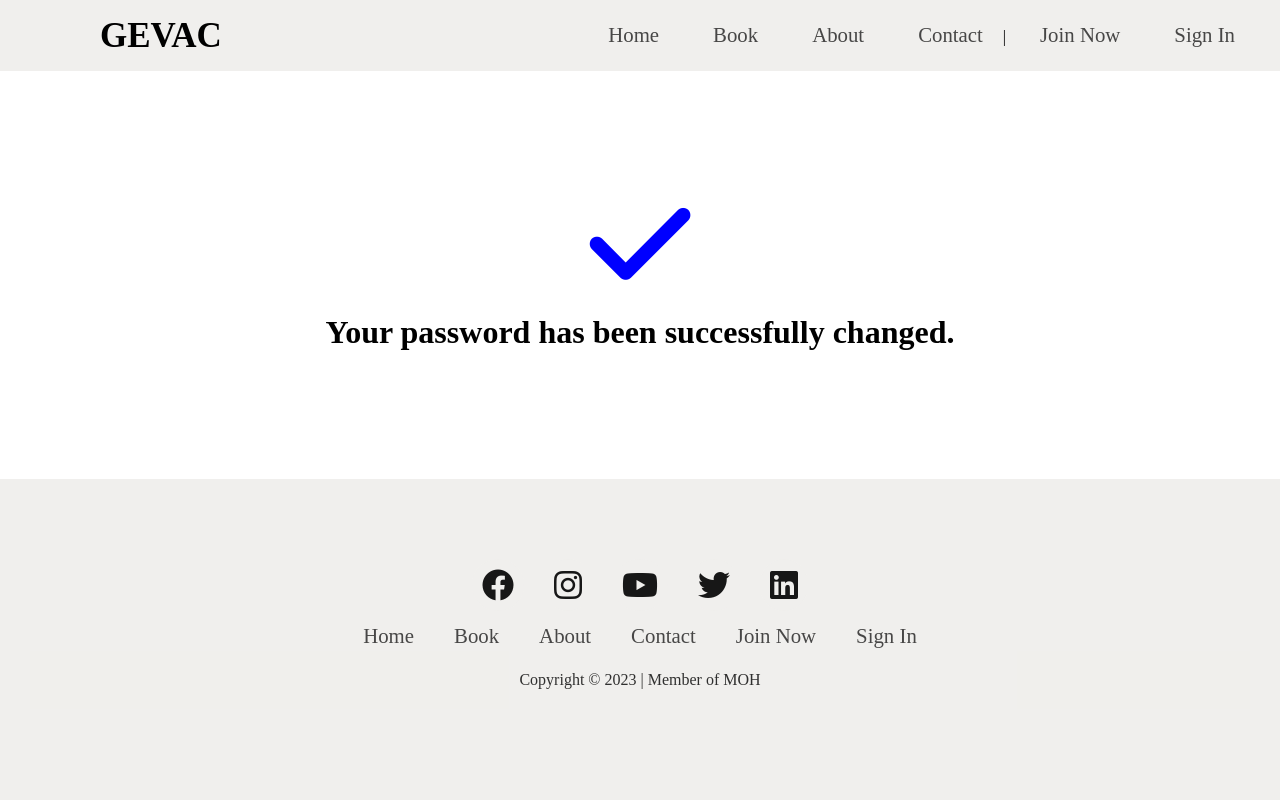
After one commit to bushyhak/System, a Django app: page /password-change/done/ in a window 1280 px wide. The commit adds this page. Run offline with Django 4.2, Linux system fonts and the light colour scheme; a user stored in the database is signed in; some web fonts are replaced.

Commit message:
password modification

```diff
--- a/system/static/system/css/main.css
+++ b/system/static/system/css/main.css
@@ -19,11 +19,14 @@
     display: flex;
     justify-content: space-between;
     align-items: center;
-    background-color: #F0EFED;
+     background-color: #F0EFED;
     color: black;
     height: 71px;
     width: 100%;
     font-family:TT Wellingtons Trial Regular;
+
+
+
 
 }
 .brand-title{
@@ -106,6 +109,7 @@ html,body{
     height: 100%;}
 
 body{
+    background-color: #fff;
     display: flex;
     flex-direction: column;
 }
--- /dev/null
+++ b/system/static/system/css/password_change_done.css
@@ -0,0 +1,34 @@
+@font-face {
+    font-family: TT Wellingtons Trial Regular;
+    src: url(/system/templates/system/Fonts/TT\ Wellingtons\ Trial\ Regular.otf);
+  }
+
+  @font-face {
+  font-family: TT Wellingtons Trial Bold;
+  src: url(/system/templates/system/Fonts/TT\ Wellingtons\ Trial\ Bold.otf);
+  }
+  @font-face {
+    font-family: TT Wellingtons Trial DemiBold;
+    src: url(/system/templates/system/Fonts/TT\ Wellingtons\ Trial\ DemiBold.otf);
+    }
+.whole{
+    background-color: #fff;
+}
+.modify_pass{
+    display: flex;
+    justify-content: center;
+    padding-top: 1%;
+    padding-bottom: 10%;
+    font-family:TT Wellingtons Trial DemiBold;
+
+}
+.icons{
+    display: flex;
+    font-size: 115px;
+    justify-content: center;
+    margin-top: 9%;
+    size-adjust: 30px;
+    color: blue;
+    cursor: pointer;
+
+}
--- /dev/null
+++ b/system/static/system/css/password_change_form.css
@@ -0,0 +1,126 @@
+@font-face {
+    font-family: TT Wellingtons Trial Regular;
+    src: url(/system/templates/system/Fonts/TT\ Wellingtons\ Trial\ Regular.otf);
+  }
+
+  @font-face {
+  font-family: TT Wellingtons Trial Bold;
+  src: url(/system/templates/system/Fonts/TT\ Wellingtons\ Trial\ Bold.otf);
+  }
+  @font-face {
+    font-family: TT Wellingtons Trial DemiBold;
+    src: url(/system/templates/system/Fonts/TT\ Wellingtons\ Trial\ DemiBold.otf);
+    } */
+
+
+*{
+    margin: 0;
+    padding: 0;
+    outline: none;
+    border: none;
+    text-decoration: none;
+    box-sizing: border-box;
+    /* font-family:TT Wellingtons Trial Regular; */
+  }
+body{
+    /* background-color: #fff; */
+    /* background-color: rgb(41, 51, 82); */
+    background-color: #F0EFED;
+    font-family:TT Wellingtons Trial Regular;
+}
+.change_pass{
+    color: black;
+    display: flex;
+    margin: auto;
+    justify-content: center;
+    text-transform: uppercase;
+    font-family:TT Wellingtons Trial Bold ;
+}
+
+form {
+    width: 540px;
+    height: 350px;
+    background-color: #ffffff;
+    margin: auto;
+    padding: 20px;
+    border-radius: 10px;
+    box-shadow: 0 0 10px rgba(0, 0, 0, 0.1);
+  }
+
+form input {
+    width: 100%;
+    padding: 7px;
+    border: none;
+    border: 1px solid gray;
+    border-radius: 6px;
+    outline: none;
+  }
+.change{
+    width:16%;
+    height: 35px;
+    margin-left:41%;
+    margin-top: 30px;
+    border: none;
+    background-color: blue;
+    /* background-color: #49c1a2; */
+    color: white;
+    font-size: 18px;
+    border-radius: 6px;
+}
+
+
+
+
+
+
+
+
+
+
+
+
+
+
+
+
+
+
+
+
+/* .change{
+    .styled{
+        width: 320px;
+        height: 35px;
+        margin-top: 20px;
+        border: none;
+        background-color: #49c1a2;
+        color: white;
+        font-size: 18px;
+        border-radius: 6px;
+      } */
+}
+
+/* body {
+    display: flex;
+    align-items: center;
+    justify-content: center;
+    height: 100vh;
+    background-color: #f2f2f2;
+  }
+
+  form {
+    width: 400px;
+    background-color: #ffffff;
+    padding: 20px;
+    border-radius: 5px;
+    box-shadow: 0 0 10px rgba(0, 0, 0, 0.1);
+  }
+
+  h1 {
+    background-color: #ffffff;
+    color: #fff;
+    font-weight: bold;
+    padding: 10px;
+    margin-top: 0;
+    text-align: center;
+  } */
--- a/system/static/system/css/register.css
+++ b/system/static/system/css/register.css
@@ -80,7 +80,7 @@ h4 {
     text-align: center;
     color: white;
     font-size: 20px;
-    margin-top: 0px;
+    margin-top: 10px;
   }
   .para-2 a {
     color: #49c1a2;
--- a/system/templates/main.html
+++ b/system/templates/main.html
@@ -8,6 +8,9 @@
     <title>Home</title>
     <link rel="stylesheet" href="{%static 'system/css/main.css' %}">
     <link rel="stylesheet" href="{%static 'system/css/home.css' %}">
+    <link rel="stylesheet" href="{%static 'system/css/password_change_form.css' %}">
+    <link rel="stylesheet" href="{%static 'system/css/password_change_done.css' %}">
+
 
     <link rel="preconnect" href="https://fonts.googleapis.com">
     <link rel="preconnect" href="https://fonts.gstatic.com" crossorigin>
@@ -29,7 +32,7 @@
         </a>
         <div class="navbar-links">
             <ul>
-                <li><a href="#">Home</a></li>
+                <li><a href="/">Home</a></li>
                 <li><a href="#">Book</a></li>
                 <li><a href="#">About</a></li>
                 <li><a href="#">Contact</a>|</li>
--- a/system/templates/registration/login.html
+++ b/system/templates/registration/login.html
@@ -11,14 +11,14 @@
   </head>
   <body>
     <div class="logo"><h1>GEVAC</h1></div>
-     {% if form.errors %}
+     <!-- {% if form.errors %}
        <p>
           Your username and password didn't match.
           Please try again.
        </p>
       {% else %}
 
-      {% endif %}
+      {% endif %} -->
 <div class="login-form">
   <h1>Login</h1>
   <form action="{% url 'login' %}"  method="post">
--- /dev/null
+++ b/system/templates/registration/password_change_done.html
@@ -0,0 +1,24 @@
+{% extends "main.html" %}
+{% load static %}
+
+
+{% block title %}Password changed{% endblock %}
+{% block content %}
+<div class="whole">
+
+    <div class="icons">
+        <i class="fas fa-check"></i>
+    </div>
+
+    <div class="modify_pass">
+
+        <h1>Your password has been successfully changed.</h1>
+    </div>
+
+
+</div>
+
+
+
+
+{% endblock %}
--- a/system/templates/system/home.html
+++ b/system/templates/system/home.html
@@ -6,7 +6,7 @@
 
 
 {% block content %}
-    <!-- Specific content for the home page -->
+
     <div class="intro">
 
             <div class="statement">
--- a/system/urls.py
+++ b/system/urls.py
@@ -4,14 +4,28 @@ from . import views
 
 
 urlpatterns = [
-    path('', views.home),
+    path('', views.home, name='home'),
     path('contact/', views.contact,name='contact'),
     path('book/', views.book, name='book'),
     path('about/', views.about, name='about'),
+
     # path('login/', views.user_login, name = 'login'),
     path('register/',views.register, name='register'),
     path('login/', auth_views.LoginView.as_view(), name='login'),
     path('logout/', auth_views.LogoutView.as_view(), name='logout'),
 
+    # change password urls
+    path('password-change/',
+         auth_views.PasswordChangeView.as_view(), name='password_change'),
+    path('password-change/done/', auth_views.PasswordChangeDoneView.as_view(),
+         name='password_change_done'),
+
+    path('dashboard/', views.dashboard, name='dashboard'),
+
+
+
+
+
+
 
 ]
--- a/system/views.py
+++ b/system/views.py
@@ -14,6 +14,8 @@ def dashboard(request):
 def home(request):
     return render(request,'system/home.html')
 
+def dashboard(request):
+    return render(request, 'system/dashboard.html')
 def book(request):
     return render(request,'system/book.html')
 
```
Also changed, not shown: system/static/system/css/dashboard.css (renamed from system/templates/system/dashboard.css, +90 -4 lines), system/templates/registration/password_change_form.html (added, +21 -0 lines), system/templates/system/dashboard.html (+36 -6 lines).
